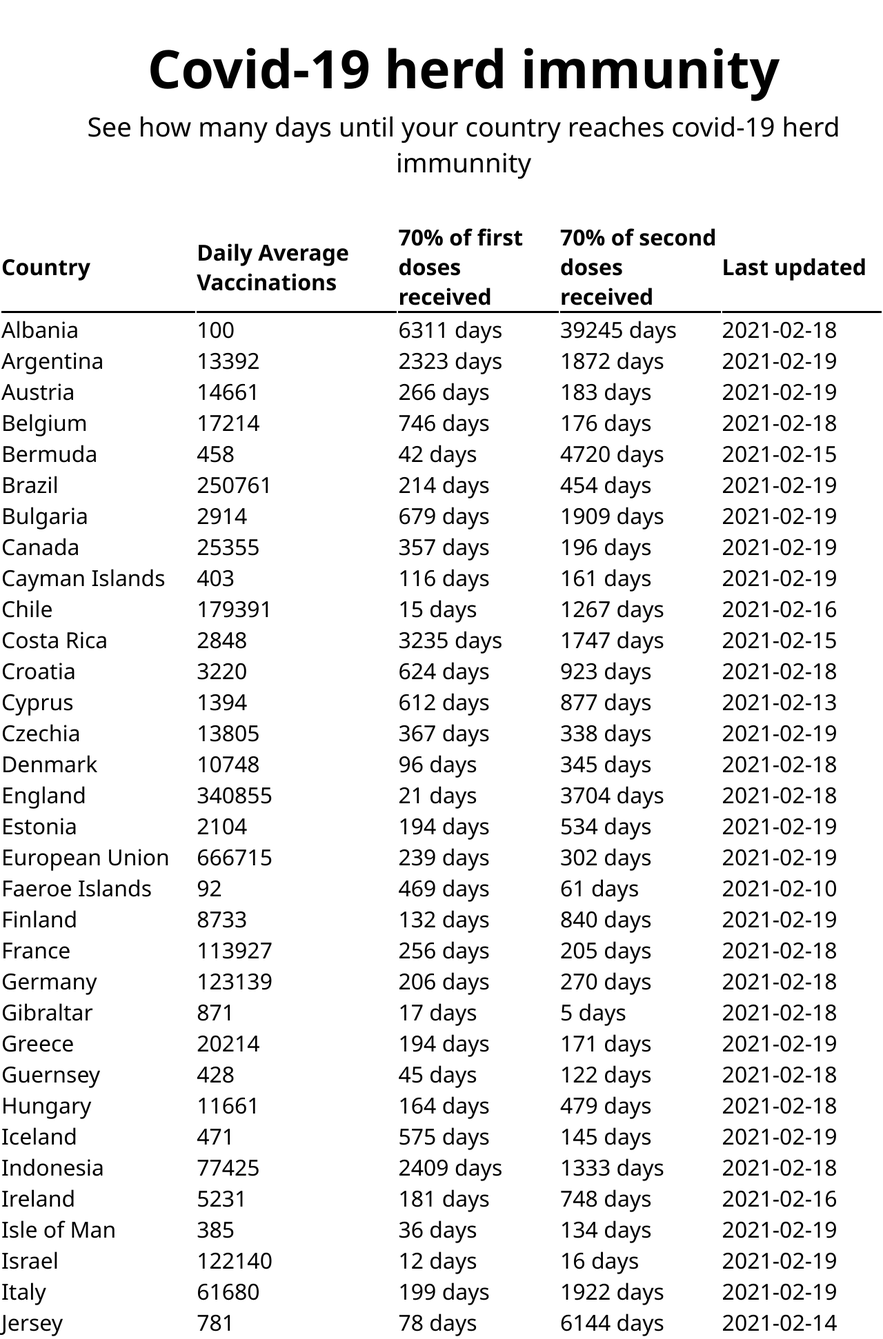
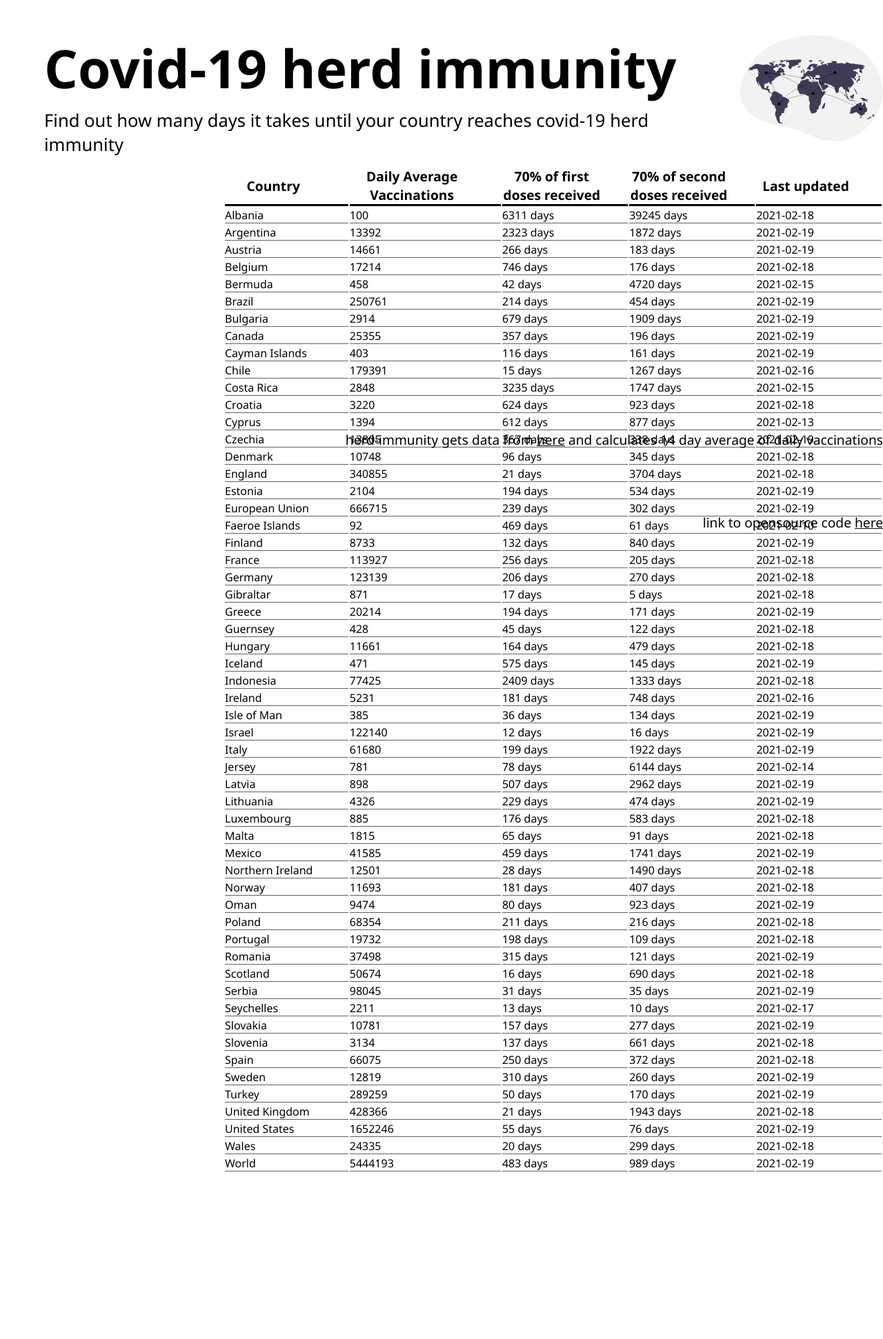
Before and after one commit to szelesaron/herd-immunity, a Flask app: page / in a window 1280 px wide. Shown: the top 1942 px of the page at 69% size. After the commit the page ends 1699 px from the top, so only its background shows below. Run offline with Flask 2, Linux system fonts and the light colour scheme; data comes from the database, SQL or seed files in the repository; parts of the project's set-up code (start-up, migrations or seed data) failed here and were passed over.

Commit message:
fixed phone css

```diff
--- a/static/css/main.css
+++ b/static/css/main.css
@@ -2,8 +2,11 @@
 :root {
   --green: #13713E;
   --fontSmall: 1.5vw;
-  --fontMedium: 3vw;
+  --fontMedium: 2vw;
   --fontLarge: 6vw;
+  --phoneFontSmall: 2vw;
+  --phoneFontMedium: 4vw;
+  --phoneFontLarge: 8vw;
 }
 
 /* *********************** phone screens ********************* */
@@ -17,18 +20,19 @@
 body {
   background: white;
 }
+/* <h1>Covid-19 herd immunity</h1> */
 h1 {
-  font-size: 300vh;
+  font-size: var(--phoneFontLarge);
   line-height: 90%;
-  word-wrap: break-word;
 }
+/* <h2>Find out how many days it takes until your country reaches covid-19 herd immunity</h2> */
 h2 {
   padding-top: 3vh;
-  font-size: 1vh;
+  font-size: var(--phoneFontMedium);
   font-weight: lighter;
 }
 h3 {
-  font-size: 1.7vh;
+  font-size: var(--phoneFontMedium);
   font-weight: lighter;
 }
 a {
@@ -42,34 +46,34 @@ header {
 }
 .heading {
   padding-left: 5vw; padding-top: 5vw;
-  text-align: center;
 }
 header img {
-  z-index: 2; /* z-index only works on positioned elements */
+  /* z-index: 2; /* z-index only works on positioned elements */
   height: 17vw;
-  position: absolute;
-  left: 70%;
+  position: relative;
   top: 4vw;
+  right: 2vw;
 }
-/*table */
-#table
-{
-  margin-top: 10vh;
-  font-size: 4vh;
-  border-spacing: 1em 2;
-  margin-left: -40vh;
+
+/* div around the table */
+.time-display {
+  display: flex;
+}
+/* the whole table */
+.table {
+  position: relative;
+}
+/* the table header */
+.time-display th {
+  position: sticky;
+  top: 0;
+  background-color: white;
 }
 
 th
 {
   border-bottom: 3px solid;
   width: 100vh;
-}
-/* specific css for middle part: the user can choose the country here */
-.time-display {
-  text-align: left;
-  font-size: 25vh;
-  height: 40vh;
 }
 
 /* style selects: https://moderncss.dev/custom-select-styles-with-pure-css/ */
@@ -92,13 +96,14 @@ th
 
 /* css for the footer part */
 .footer {
-  height: 30vh;
+  margin: 5vw 0 5vw 5vw;
+  height: 20vh;
   display: flex;
-  align-items: flex-end;
-
+  flex-direction: column;
+  justify-content: space-around;
 }
 .footer h3 {
-  padding: 0 0 5vw 5vw;
+  flex: 1;
 }
 
 /* *********************** bigger screens ********************* */
@@ -145,47 +150,34 @@ th
     padding-left: 6vw; padding-top: 4vw;
   }
 
-  /* specific css for middle part: the user can choose the country here */
+  /* specific css for middle part: the table with the data */
   .time-display {
     height: 40vh;
     padding-left: 25vw;
   }
-  /* style selects: https://moderncss.dev/custom-select-styles-with-pure-css/ */
-  #country-dropdown {
-    margin-top: 10vh; margin-left: 0;
-    width: 34vw;
-    padding: 0.7vw;
-    border: none;
-    border-bottom: 3px solid black;
+
+  /* the table as a whole */
+/*   .time-display table {
+
+  } */
+
+  /* table headers */
+  .time-display th {
+    font-size: var(--fontSmall);
+    padding-right: 3vw;
   }
-  .time-display button {
-    padding: 0.5vw 1vw;
-    margin-left: 5vw;
-    background-color: white;
-    outline: none;
-    border:none;
-    font-size: var(--fontSmall);
-    font-weight: lighter;
-    border-radius: 10px;
-    color: var(--green);
+
+  /* table rows */
+  .time-display td {
+    border-bottom: 1px solid rgb(97, 97, 97);
   }
-  .time-display button:hover {
-    background-color: var(--green);
-    color: white;
-  }
-  .time-display h1 {
-    color: var(--green);
-    text-align: left;
-  }
+
 
   /* css for the footer part */
   .footer {
     height: 30vh;
     display: flex;
     align-items: flex-end;
-
-
-
   }
   .footer h3 {
     padding: 0 0 5vw 5vw;
--- a/templates/index.html
+++ b/templates/index.html
@@ -13,12 +13,13 @@
   <header>
     <div class="heading">
       <h1>Covid-19 herd immunity</h1>
-      <h2>See how many days until your country reaches covid-19 herd immunnity</h2>
+      <h2>Find out how many days it takes until your country reaches covid-19 herd immunity</h2>
     </div>
-    <!-- <img src="../images/undraw_connected_world_wuay.svg" alt="a svg showing a map"> -->
+    <img src="../templates/images/undraw_connected_world_wuay.svg" alt="a svg showing a map">
   </header>
 
   <div class="time-display">
+    <table id="table">
       <table id="table">
         <tr>
           <th>Country</th>
@@ -39,27 +40,19 @@
         </tr>
         {%- endfor %}
       </table>
-	   <!--
-    <select name="countries" id="country-dropdown">
-      {% for row in data %}
-      <option value="{{row[0]}}">{{row[0]}}</option>
-      {% endfor %}
-    </select>
+  </div>
 
-    <button onclick="getIndex()">calculate</button>
-    <h1>{%print(data[20][1]) %} days</h1>
-<<<<<<< HEAD
-    -->
-  </div>
-<!--
   <div class="footer">
-    <h3>herd-immunity gets data from <a target="blank" href="https://github.com/owid/covid-19-data/tree/master/public/data">here</a>
-      and calculates 14 day average of daily vaccinations <br>
+    <h3>
+      herd-immunity gets data from <a target="blank"
+        href="https://github.com/owid/covid-19-data/tree/master/public/data">here</a>
+      and calculates 14 day average of daily vaccinations
+    </h3>
+    <h3>
       link to opensource code <a target="blank" href="https://github.com/szelesaron/herd-immunity">here</a>
     </h3>
+  </div>
 
-  </div>
--->
 </body>
 
 </html>
```
Lines whose indentation alone changed are shown as unchanged.
